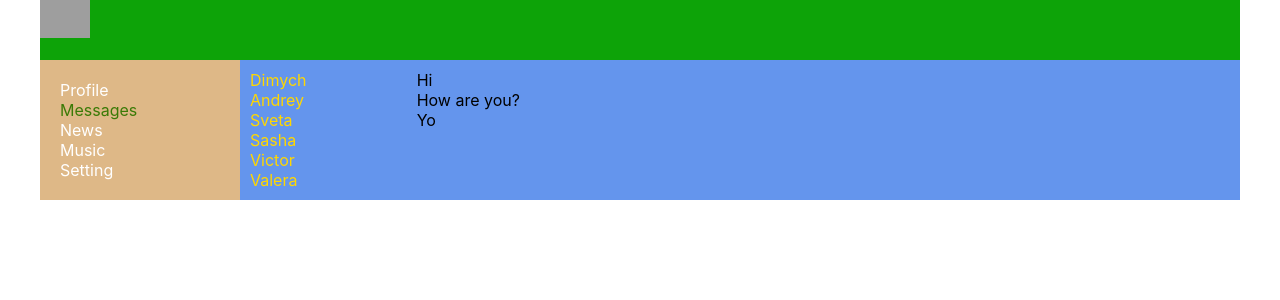
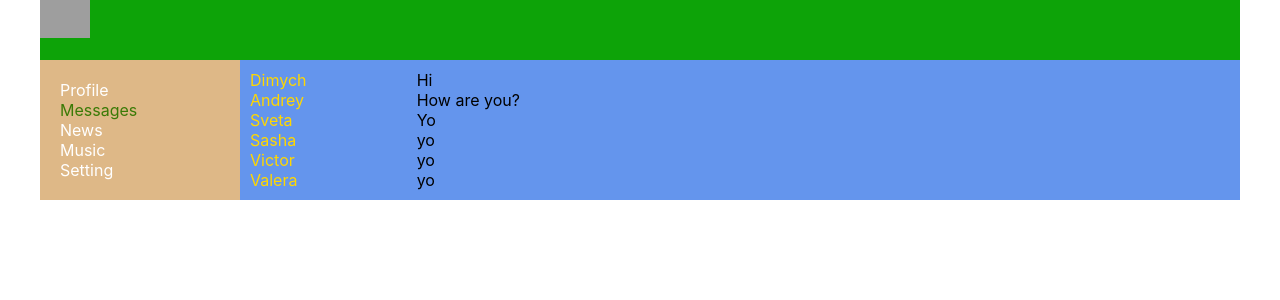
Before and after one commit to Moi-glaza-vezde/samurai-way-main, a React (Create React App) app: page /dialogs in a window 1280 px wide. Shown: the top 300 px of the page. Built offline with nearby package versions, Linux system fonts and the light colour scheme; grey boxes are pictures that could not be loaded.

Commit message:
refactor data

```diff
--- a/src/App.tsx
+++ b/src/App.tsx
@@ -8,19 +8,35 @@ import {BrowserRouter, Route} from 'react-router-dom';
 import {Music} from './components/music/Music';
 import {News} from './components/news/News';
 import {Setting} from './components/setting/Setting';
+import {DialogItemType, MessageType, PostsType} from './index';
 
-const App = () => {
+type AppPropsType = {
+    dialogs: DialogItemType[]
+    messages: MessageType[]
+    posts: PostsType[]
+}
+
+
+const App = (props: AppPropsType) => {
     return (
         <BrowserRouter>
             <div className="app-wrapper">
                 <Header/>
                 <NavBar/>
                 <div className="app-wrapper-content ">
-                    <Route path={"/dialogs"} component={Dialogs}/>
-                    <Route path={"/profile"} component={Profile}/>
-                    <Route path={"/music"} component={Music}/>
-                    <Route path={"/news"} component={News}/>
-                    <Route path={"/setting"} component={Setting}/>
+                    <Route
+                        path={'/dialogs'}
+                        render={() =>
+                            <Dialogs
+                                dialogs={props.dialogs}
+                                messages={props.messages}
+                            />
+                        }
+                    />
+                    <Route path={'/profile'} render={() => <Profile posts={props.posts}/>}/>
+                    <Route path={'/music'} render={() => <Music/>}/>
+                    <Route path={'/news'} render={() => <News/>}/>
+                    <Route path={'/setting'} render={() => <Setting/>}/>
                 </div>
 
             </div>
--- a/src/components/dialogs/Dialogs.tsx
+++ b/src/components/dialogs/Dialogs.tsx
@@ -1,49 +1,35 @@
 import React from 'react';
 import s from './Dialogs.module.css';
-import {NavLink} from 'react-router-dom';
+import {DialogItem, DialogItemPropsType} from './dialogItem/DialogItem';
+import {Message, MessagePropsType} from './message/Message';
+import {DialogItemType, MessageType} from '../../index';
 
-type DialogItemPropsType = {
-    id: string,
-    name: string,
-}
-const DialogItem = ({name, id}: DialogItemPropsType) => {
-    let path = `/dialogs/${id}`;
-    return (
-        <div className={`${s.dialog} ${s.active}`}>
-            <NavLink to={path}>{name}</NavLink>
-        </div>
-
-    )
+type DialogsPropsType={
+    dialogs:DialogItemType[]
+    messages:MessageType[]
 
 }
 
-type MessagePropsType = {
-    message: string,
-}
-const Message = ({message}: MessagePropsType) => {
 
 
-    return <div className={s.message}>{message}</div>
-}
+export const Dialogs = (props:DialogsPropsType) => {
 
-export const Dialogs = () => {
+
     return (
         <div className={s.dialogs}>
             <div className={s.dialogsItems}>
-
-                <DialogItem name={'Dimych'} id={'1'}/>
-                <DialogItem name={'Andrey'} id={'2'}/>
-                <DialogItem name={'Sveta'} id={'3'}/>
-                <DialogItem name={'Sasha'} id={'4'}/>
-                <DialogItem name={'Victor'} id={'5'}/>
-                <DialogItem name={'Valera'} id={'6'}/>
-
+                {props.dialogs.map((d: DialogItemPropsType) => {
+                    return (
+                        <DialogItem key={d.id} name={d.name} id={d.id}/>
+                    )
+                })}
             </div>
             <div className={s.messages}>
-
-                <Message message={'Hi'}/>
-                <Message message={'How are you?'}/>
-                <Message message={'Yo'}/>
+                {props.messages.map((m: MessagePropsType) => {
+                    return (
+                        <Message key={m.id} message={m.message} id={1}/>
+                    )
+                })}
 
             </div>
         </div>)
--- /dev/null
+++ b/src/components/dialogs/dialogItem/DialogItem.tsx
@@ -0,0 +1,18 @@
+import s from './../Dialogs.module.css';
+import {NavLink} from 'react-router-dom';
+import React from 'react';
+
+export type DialogItemPropsType = {
+    id: number,
+    name: string,
+}
+export const DialogItem = ({name, id}: DialogItemPropsType) => {
+    let path = `/dialogs/${id}`;
+    return (
+        <div className={`${s.dialog} ${s.active}`}>
+            <NavLink to={path}>{name}</NavLink>
+        </div>
+
+    )
+
+}
--- /dev/null
+++ b/src/components/dialogs/message/Message.tsx
@@ -0,0 +1,11 @@
+import s from './../Dialogs.module.css';
+import React from 'react';
+
+export type MessagePropsType = {
+    id: number
+    message: string,
+}
+export const Message = ({message}: MessagePropsType) => {
+
+    return <div className={s.message}>{message}</div>
+}
--- a/src/components/profile/Profile.tsx
+++ b/src/components/profile/Profile.tsx
@@ -1,13 +1,23 @@
 import React from 'react';
 import s from './Profile.module.css';
-import {MyPosts} from './myPost/MyPosts';
+import {MyPosts, } from './myPost/MyPosts';
 import {ProfileInfo} from './profileInfo/ProfileInfo';
+import {PostsType} from '../../index';
 
-export const Profile = () => {
+
+type ProfilePropsType = {
+
+    posts:PostsType[]
+
+}
+
+
+
+export const Profile = (props:ProfilePropsType) => {
     return (
         <div className={s.content}>
             <ProfileInfo/>
-            <MyPosts/>
+            <MyPosts posts={props.posts} />
         </div>
     );
 };
--- a/src/components/profile/myPost/MyPosts.tsx
+++ b/src/components/profile/myPost/MyPosts.tsx
@@ -1,8 +1,16 @@
 import React from 'react';
 import s from './MyPosts.module.css';
 import {Post} from '../post/Post';
+import {PostsType} from '../../../index';
 
-export const MyPosts = () => {
+
+export type PostsPropsType = {
+
+    posts: PostsType[]
+}
+export const MyPosts = (props: PostsPropsType) => {
+
+
     return (
         <div className={s.postsBlock}>
             <h3> My posts </h3>
@@ -17,8 +25,10 @@ export const MyPosts = () => {
 
             </div>
             <div className={s.posts}>
-                <Post message={'Hi, how are you'} likeCount={'3'}/>
-                <Post message={'its my first post'} likeCount={'5'}/>
+                {props.posts.map((p: PostsType) =>
+                    <Post key={p.id} message={p.message} likeCount={p.likeCount}/>
+                )}
+
             </div>
         </div>
     );
--- a/src/components/profile/post/Post.tsx
+++ b/src/components/profile/post/Post.tsx
@@ -2,7 +2,7 @@ import React from 'react';
 import s from './Post.module.css';
 type PostPropsType = {
    message: string;
-   likeCount: string;
+   likeCount: number;
 };
 export const Post = (props: PostPropsType) => {
    return (
--- a/src/index.tsx
+++ b/src/index.tsx
@@ -3,7 +3,50 @@ import ReactDOM from 'react-dom';
 import './index.css';
 import App from './App';
 
+
+export type DialogItemType = {
+    id: number,
+    name: string,
+}
+const dialogs: DialogItemType[] = [
+    {id: 1, name: 'Dimych'},
+    {id: 2, name: 'Andrey'},
+    {id: 3, name: 'Sveta'},
+    {id: 4, name: 'Sasha'},
+    {id: 5, name: 'Victor'},
+    {id: 6, name: 'Valera'}
+]
+
+
+export type MessageType={
+    id: number
+    message: string,
+
+}
+const messages: MessageType[] = [
+    {id: 1, message: 'Hi'},
+    {id: 2, message: 'How are you?'},
+    {id: 3, message: 'Yo'},
+    {id: 4, message: 'yo'},
+    {id: 5, message: 'yo'},
+    {id: 6, message: 'yo'}
+]
+
+
+export type PostsType = {
+    id: number,
+    message: string,
+    likeCount: number,
+}
+
+
+const posts: PostsType[] = [
+    {id: 1, message: 'Hi, how are you', likeCount: 12},
+    {id: 2, message: 'its my first post', likeCount: 10},
+    {id: 3, message: 'bla bla', likeCount: 6},
+    {id: 4, message: 'its my da da', likeCount: 3},
+]
 ReactDOM.render(
-    <App />,
-  document.getElementById('root')
+    <App dialogs={dialogs} messages={messages} posts={posts}/>,
+    document.getElementById('root')
 );
```
